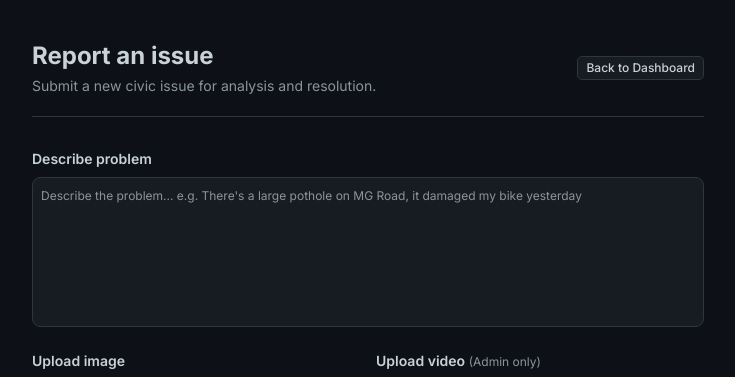
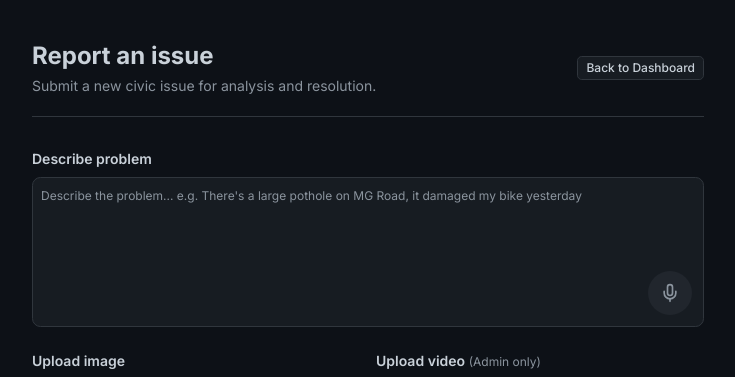
Before and after one commit to ronits2407/civic-pulse, a Next.js app: page /report in a window 1280 px wide. Shown: the top 377 px of the page, without its empty margins (272-1007 px from the left). Built offline with nearby package versions, Linux system fonts and the light colour scheme.

Commit message:
feat: implement report submission page with geolocation, media upload, and voice-to-text functionality onyl for google chrome

```diff
--- a/app/report/page.tsx
+++ b/app/report/page.tsx
@@ -1,12 +1,12 @@
 'use client'
 
-import { useState, useRef } from 'react'
+import { useState, useRef, useEffect } from 'react'
 import { useRouter } from 'next/navigation'
 import { createClient } from '@/lib/db/client'
 import { Button } from '@/components/ui/button'
 import { Textarea } from '@/components/ui/textarea'
 import { motion, AnimatePresence } from 'framer-motion'
-import { Camera, Send, Loader2, Navigation, Map, CheckCircle2, X, Video } from 'lucide-react'
+import { Camera, Send, Loader2, Navigation, Map, CheckCircle2, X, Video, Mic } from 'lucide-react'
 import { toast } from 'sonner'
 import { LocationPickerPanel } from '@/components/report/LocationPickerPanel'
 import { WebcamModal } from '@/components/report/WebcamModal'
@@ -33,6 +33,71 @@ export default function ReportPage() {
   const [locationMode, setLocationMode] = useState<'none' | 'gps' | 'map'>('none')
   const [isGettingGPS, setIsGettingGPS] = useState(false)
   const [isMapOpen, setIsMapOpen] = useState(false)
+
+  // Speech Recognition state
+  const [isListening, setIsListening] = useState(false)
+  const recognitionRef = useRef<any>(null)
+
+  useEffect(() => {
+    return () => {
+      if (recognitionRef.current) {
+        recognitionRef.current.stop()
+      }
+    }
+  }, [])
+
+  const toggleListening = () => {
+    if (isListening) {
+      if (recognitionRef.current) {
+        recognitionRef.current.stop()
+      }
+      return
+    }
+
+    if (!('webkitSpeechRecognition' in window) && !('SpeechRecognition' in window)) {
+      toast.error('Voice reporting is not supported in your browser.')
+      return
+    }
+
+    try {
+      const SpeechRecognition = (window as any).SpeechRecognition || (window as any).webkitSpeechRecognition
+      const recognition = new SpeechRecognition()
+      recognitionRef.current = recognition
+
+      recognition.continuous = true
+      recognition.interimResults = false
+
+      recognition.onstart = () => {
+        setIsListening(true)
+        toast.success('Listening...', { id: 'mic-toast' })
+      }
+
+      recognition.onresult = (event: any) => {
+        const current = event.resultIndex
+        const transcript = event.results[current][0].transcript
+        setText(prev => prev + (prev && !prev.endsWith(' ') ? ' ' : '') + transcript)
+      }
+
+      recognition.onerror = (event: any) => {
+        if (event.error === 'not-allowed') {
+          toast.error('Microphone access denied.', { id: 'mic-toast' })
+        } else if (event.error !== 'no-speech') {
+          toast.error(`Microphone error: ${event.error}`, { id: 'mic-toast' })
+        }
+        setIsListening(false)
+      }
+
+      recognition.onend = () => {
+        setIsListening(false)
+        toast.dismiss('mic-toast')
+      }
+
+      recognition.start()
+    } catch (err) {
+      toast.error('Could not start microphone.', { id: 'mic-toast' })
+      console.error(err)
+    }
+  }
 
   // ----------------------------------------------------------------
   // Image handlers
@@ -216,13 +281,27 @@ export default function ReportPage() {
           {/* Textarea */}
           <div>
             <label htmlFor="issue-description" className="block text-sm font-semibold text-foreground mb-2">Describe problem</label>
+            <div className="relative">
               <Textarea
                 id="issue-description"
                 placeholder="Describe the problem... e.g. There's a large pothole on MG Road, it damaged my bike yesterday"
                 value={text}
                 onChange={e => setText(e.target.value)}
-              className="bg-card border-border text-foreground placeholder:text-muted-foreground min-h-[150px] resize-none rounded-xl focus-visible:ring-1 focus-visible:ring-[#0969da]"
+                className="bg-card border-border text-foreground placeholder:text-muted-foreground min-h-[150px] resize-none rounded-xl focus-visible:ring-1 focus-visible:ring-[#0969da] pr-14 pb-14"
               />
+              <button
+                type="button"
+                onClick={toggleListening}
+                className={`absolute bottom-3 right-3 p-3 rounded-full transition-colors flex items-center justify-center ${
+                  isListening
+                    ? 'bg-red-500/10 text-red-500 hover:bg-red-500/20'
+                    : 'bg-muted text-muted-foreground hover:bg-muted/80 hover:text-foreground'
+                }`}
+                title={isListening ? 'Stop listening' : 'Start voice reporting'}
+              >
+                <Mic className={`w-5 h-5 ${isListening ? 'animate-pulse' : ''}`} />
+              </button>
+            </div>
           </div>
 
           {/* Media Upload */}
```
Lines whose indentation alone changed are shown as unchanged.
